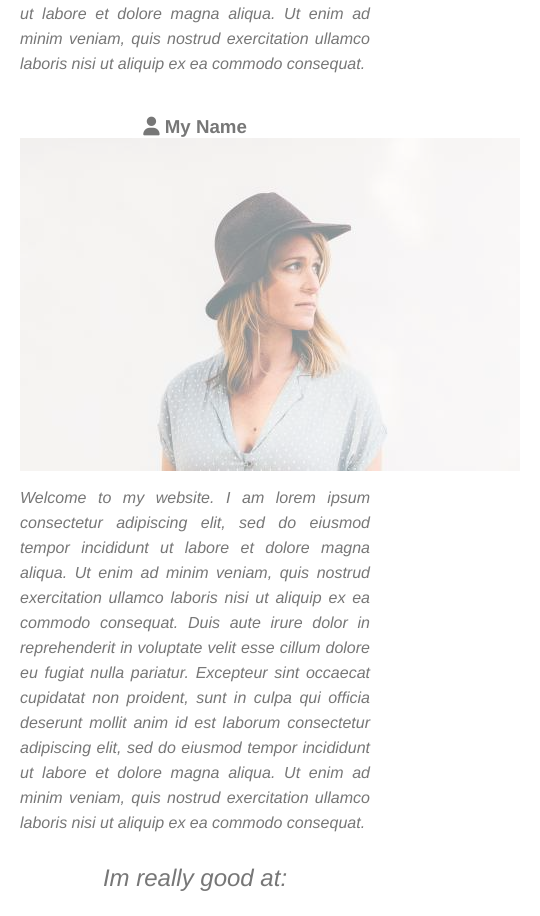
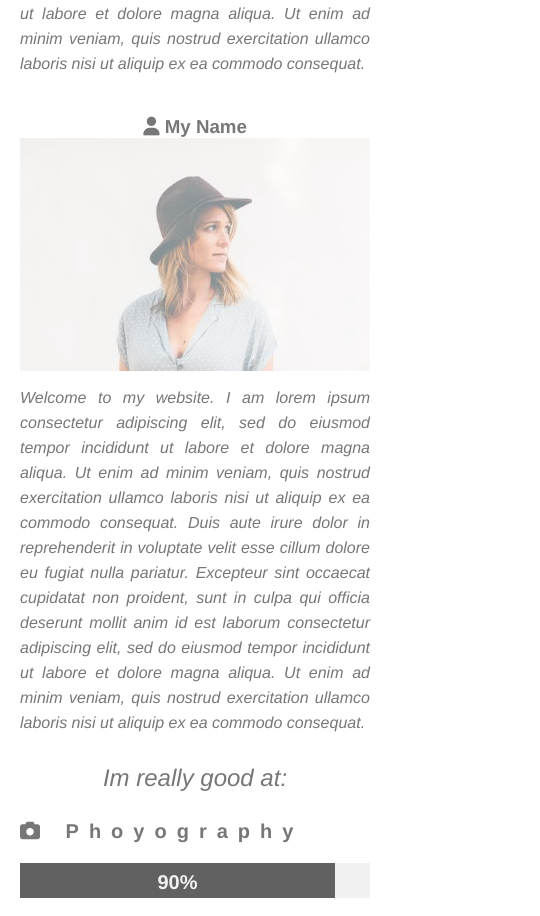
Before and after one commit to nabiulislam609/Parallax_Template, a plain HTML site: page index.html in a window 390 px wide. Shown: the part 1288-2204 px from the top of the page, 540 px wide, since content can reach past the window. Drawn offline with Linux system fonts and the light colour scheme.

Commit message:
add responsive on project

```diff
--- a/style/responsive.css
+++ b/style/responsive.css
@@ -34,9 +34,12 @@
     .about-me p {
         padding: 10px 20px;
     }
+    .name {
+        max-width: 550px;
+    }
     .name img {
         padding-bottom: 40px;
-        max-width: 550px;
+        width: 100%;
         padding: 0 20px;
     }
     .detials {
```
